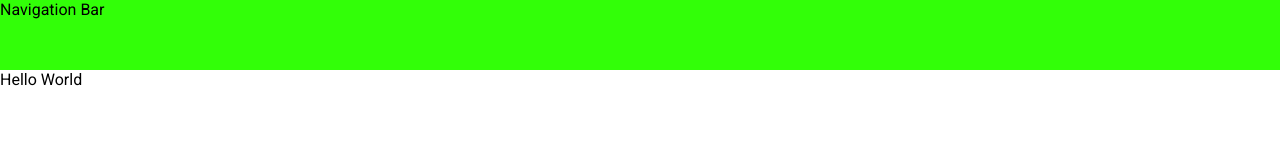
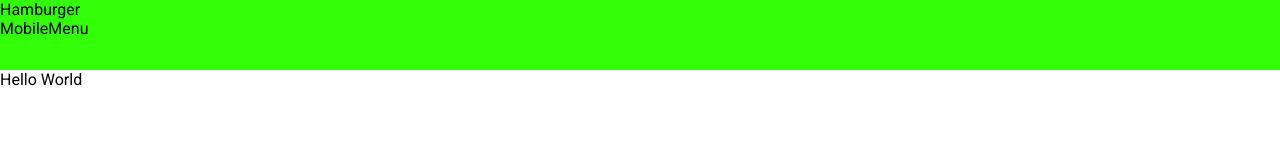
Before and after one commit to dawid-fulmes/nutrition-app, a React (Create React App) app: page / in a window 1280 px wide. Shown: the top 160 px of the page. Built offline with nearby package versions, Linux system fonts and the light colour scheme.

Commit message:
Add static structure in Header.js

```diff
--- /dev/null
+++ b/src/components/Header/Hamburger/Hamburger.js
@@ -0,0 +1,7 @@
+import React from "react";
+
+const Hamburger = () => {
+  return <div>Hamburger</div>;
+};
+
+export default Hamburger;
--- a/src/components/Header/Header.js
+++ b/src/components/Header/Header.js
@@ -1,8 +1,22 @@
 import styled from "styled-components";
+import React, { Component } from "react";
+import Hamburger from "./Hamburger/Hamburger";
+import MobileMenu from "./MobileMenu/MobileMenu";
 
-const Header = styled.header`
+const StyledHeader = styled.header`
   background-color: ${({ theme }) => theme.colors.main};
   height: 70px;
 `;
 
+class Header extends Component {
+  render() {
+    return (
+      <StyledHeader>
+        <Hamburger />
+        <MobileMenu />
+      </StyledHeader>
+    );
+  }
+}
+
 export default Header;
--- /dev/null
+++ b/src/components/Header/MobileMenu/MobileMenu.js
@@ -0,0 +1,7 @@
+import React from "react";
+
+const MobileMenu = () => {
+  return <div>MobileMenu</div>;
+};
+
+export default MobileMenu;
--- a/src/hoc/Layout/Layout.js
+++ b/src/hoc/Layout/Layout.js
@@ -13,7 +13,7 @@ class Layout extends Component {
       <ThemeProvider theme={theme}>
         <>
           <GlobalStyle />
-          <Header>Navigation Bar</Header>
+          <Header />
           <main>{children}</main>
         </>
       </ThemeProvider>
```
